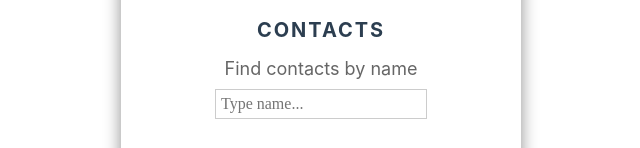
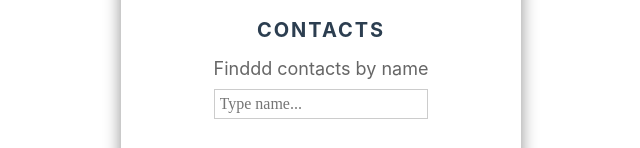
Before and after one commit to sofiagakalo1/goit-react-hw-04-phonebook, a React (Create React App) app: page / in a window 1280 px wide. Shown: the part 209-357 px from the top of the page, without its empty margins (319-959 px from the left). Built offline with nearby package versions, Linux system fonts and the light colour scheme.

Commit message:
app and contacts

```diff
--- a/src/components/App.jsx
+++ b/src/components/App.jsx
@@ -16,14 +16,14 @@ export const App = () => {
   // without custom hook
   // const [contacts, setContacts] = useState(() => {
   //   const myContacts = getFromLocalStorage('contacts');
-  //   return myContacts ?? [];
+  //   return myContactss ?? [];
   // });
   // useEffect(() => setToLocalStorage('contacts', contacts), [contacts]);
 
   const addContact = ({ name, number }) => {
     // console.log(name, number);
     if (isAlreadyExists(name)) {
-      return alert(`${name} is already in your contacts!`);
+      return alert(`${name} is already in your contactss!`);
     }
 
     setContacts(prevContacts => {
--- a/src/components/ContactsFilter/ContactsFilter.jsx
+++ b/src/components/ContactsFilter/ContactsFilter.jsx
@@ -4,7 +4,7 @@ import css from './contactsFilter.module.css';
 const ContactsFilter = ({ onInputChange, filter }) => {
   return (
     <div className={css.filterBlock}>
-      <h4 className={css.h4}>Find contacts by name</h4>
+      <h4 className={css.h4}>Finddd contacts by name</h4>
       <input
         name="filter"
         onChange={onInputChange}
```
